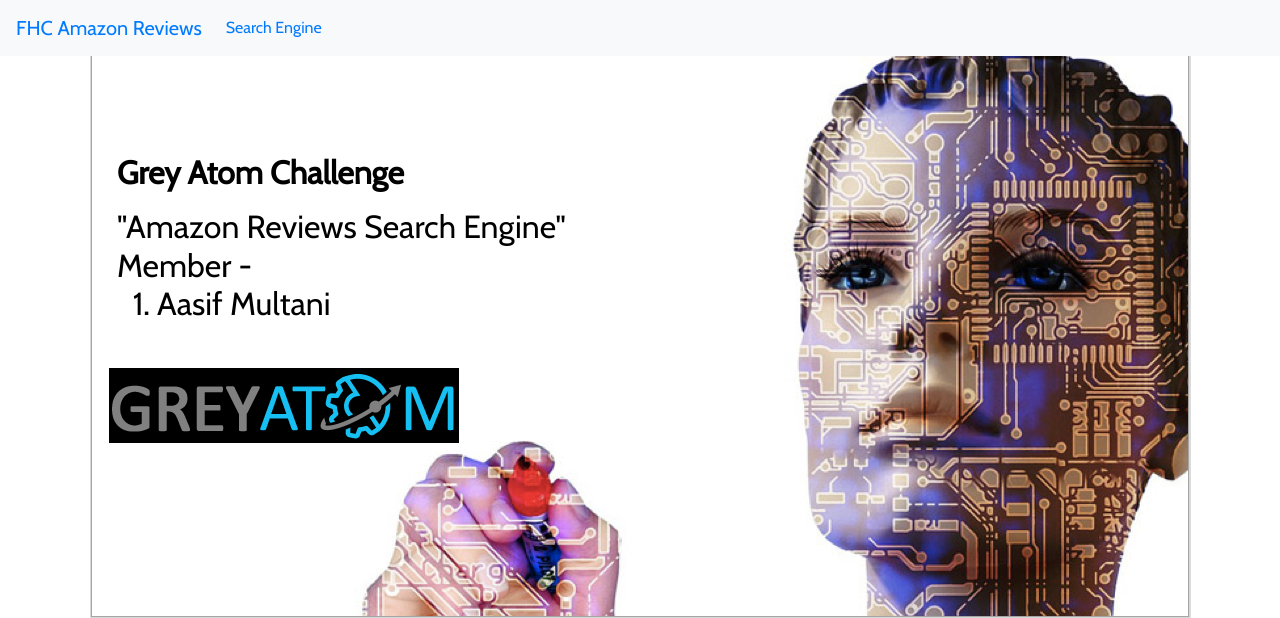
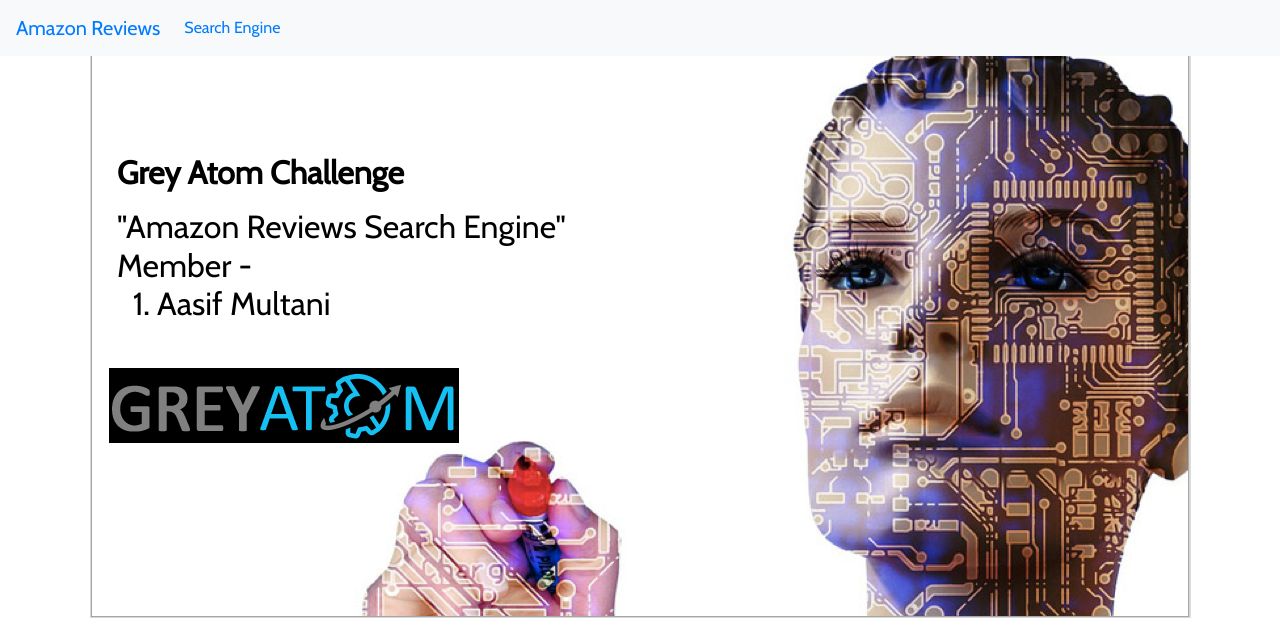
Before and after one commit to Aasif-Multani/grey_atom, a Flask app: page / in a window 1280 px wide. Shown: the top 618 px of the page. Run offline with Flask 2, Linux system fonts and the light colour scheme; some libraries are stand-ins or nearby versions.

Commit message:
Update nav.html

```diff
--- a/flask-wa/src/templates/snippets/nav.html
+++ b/flask-wa/src/templates/snippets/nav.html
@@ -1,5 +1,5 @@
 <nav class="navbar navbar-expand-md navbar bg-light fixed-top">
-  <a class="navbar-brand" href="{{url_for('about')}}">FHC Amazon Reviews</a>
+  <a class="navbar-brand" href="{{url_for('about')}}">Amazon Reviews</a>
   <button class="navbar-toggler" type="button" data-toggle="collapse" data-target="#navbarsExampleDefault" aria-controls="navbarsExampleDefault" aria-expanded="false" aria-label="Toggle navigation">
     <span class="navbar-toggler-icon"></span>
   </button>
```
